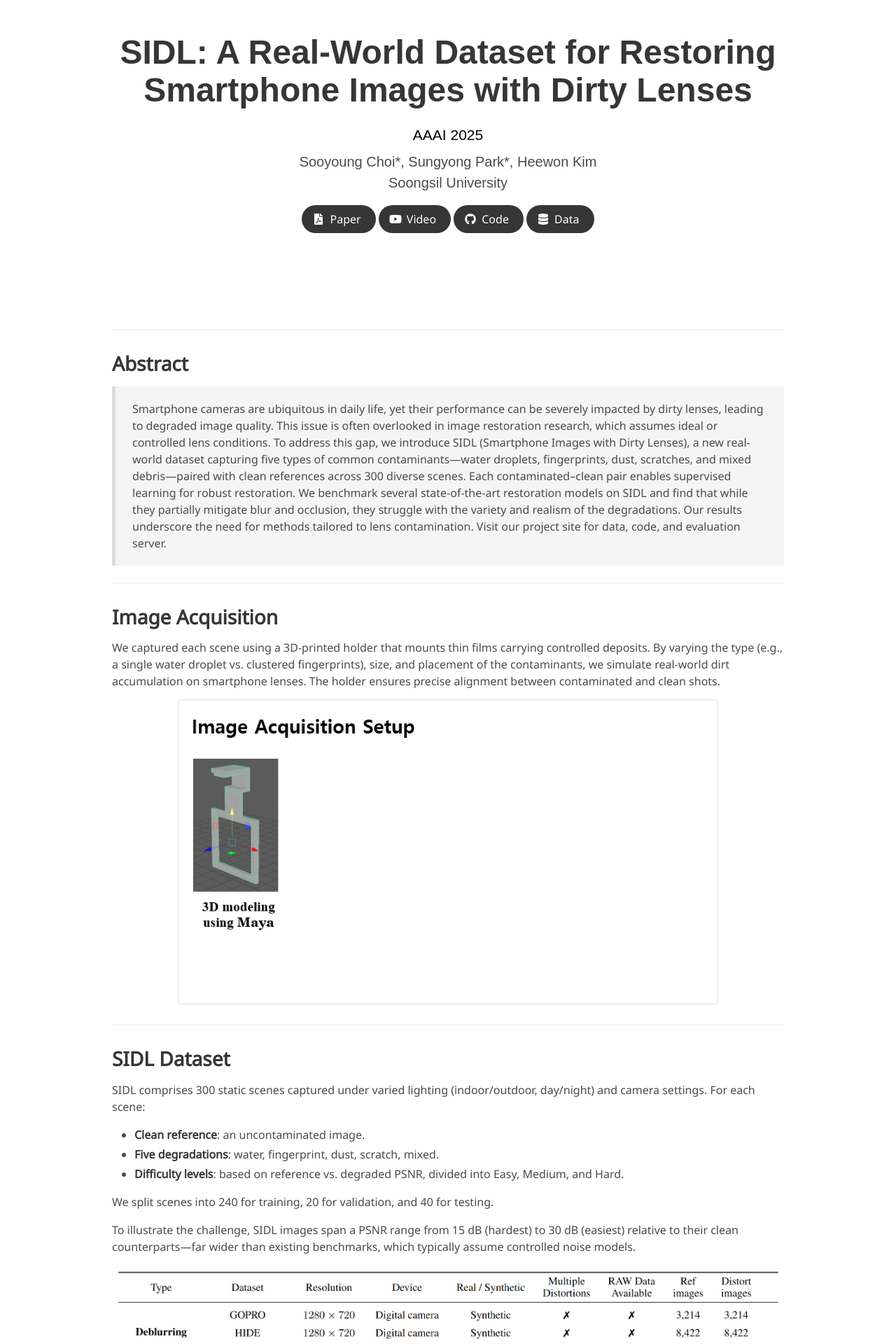
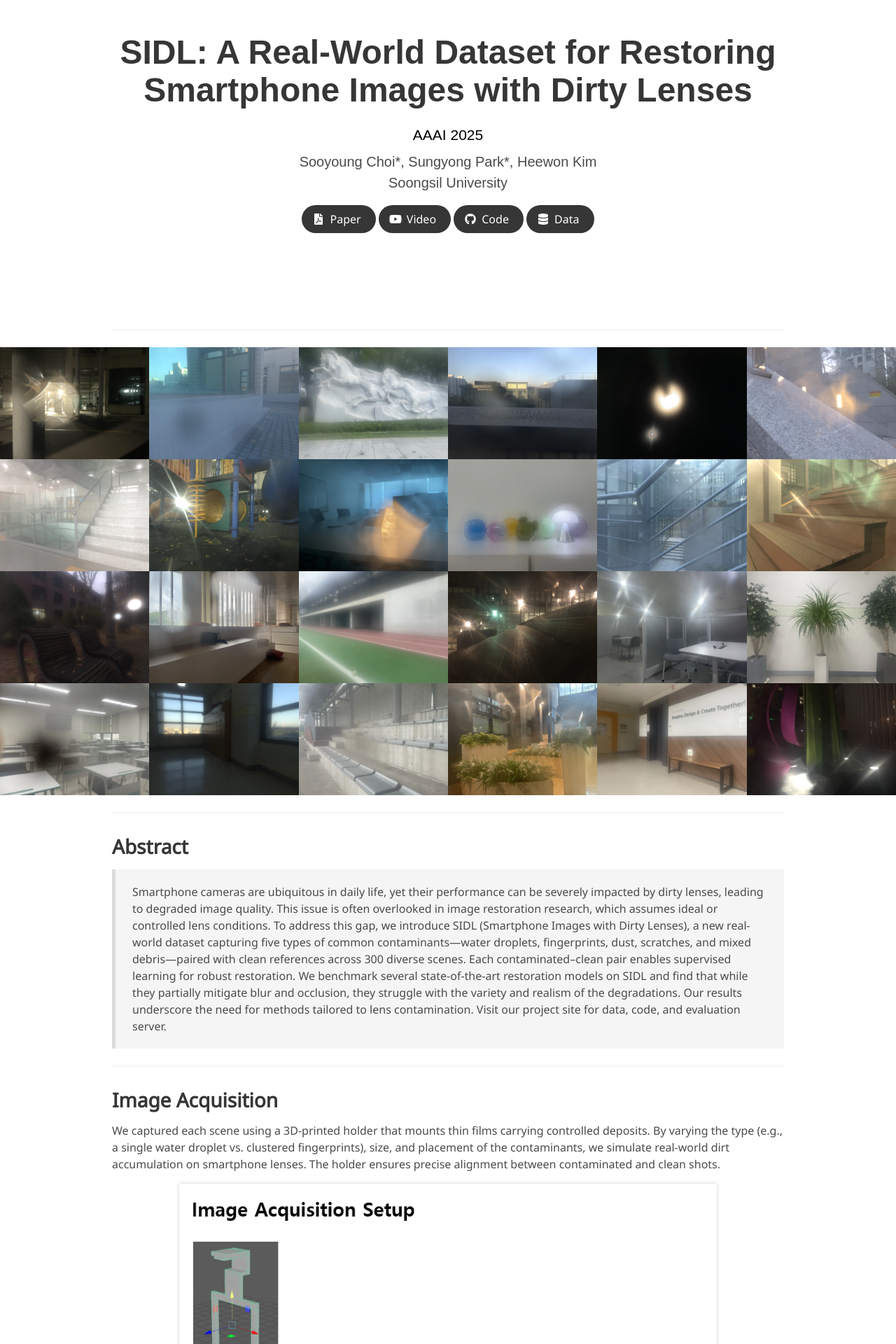
Before and after one commit to sidl-benchmark/sidl-benchmark.github.io, a Jekyll site: the page built from index.md, in a window 1280 px wide. Shown: the top 1920 px of the page at 70% size. Built offline with Jekyll 4.4.1, drawn with Linux system fonts in a browser that asks for light colours; some web fonts are replaced.

Commit message:
Update index.md

```diff
--- a/index.md
+++ b/index.md
@@ -36,6 +36,35 @@ data: "https://github.com/your-repo/dataset"
 </style>
 
 <hr>
+
+<div class="gallery-wrapper">
+  <img src="images/Web_01_W.webp" alt="Example 001">
+  <img src="images/Web_02_D.webp" alt="Example 002">
+  <img src="images/Web_03_F.webp" alt="Example 003">
+  <img src="images/Web_04_W.webp" alt="Example 004">
+  <img src="images/Web_05_F.webp" alt="Example 005">
+  <img src="images/Web_06_W.webp" alt="Example 006">
+  <img src="images/Web_07_W.webp" alt="Example 007">
+  <img src="images/Web_08_S.webp" alt="Example 008">
+  <img src="images/Web_09_W.webp" alt="Example 009">
+  <img src="images/Web_10_W.webp" alt="Example 010">
+  <img src="images/Web_11_W.webp" alt="Example 011">
+  <img src="images/Web_12_S.webp" alt="Example 012">
+  <img src="images/Web_13_F.webp" alt="Example 013">
+  <img src="images/Web_14_W.webp" alt="Example 014">
+  <img src="images/Web_15_F.webp" alt="Example 015">
+  <img src="images/Web_16_S.webp" alt="Example 016">
+  <img src="images/Web_17_S.webp" alt="Example 017">
+  <img src="images/Web_18_F.webp" alt="Example 018">
+  <img src="images/Web_19_D.webp" alt="Example 019">
+  <img src="images/Web_20_F.webp" alt="Example 020">
+  <img src="images/Web_21_D.webp" alt="Example 021">
+  <img src="images/Web_22_W.webp" alt="Example 022">
+  <img src="images/Web_23_F.webp" alt="Example 023">
+  <img src="images/Web_24_W.webp" alt="Example 024">
+</div>
+
+---
 
 ## Abstract
 
```
